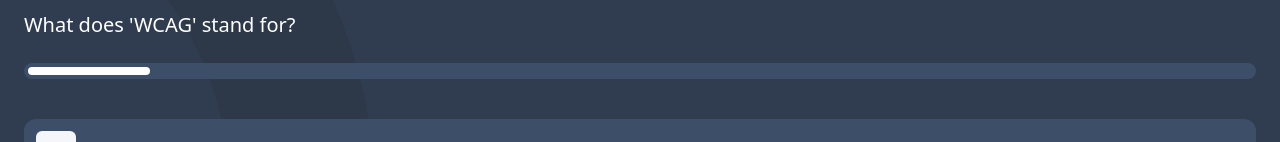
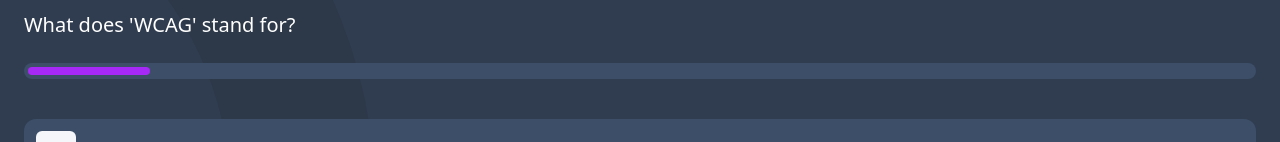
Before and after one commit to Ibarra11/app-quiz, a React (Vite) app: page /quiz/Accessibility in a window 1280 px wide. Shown: the part 125-267 px from the top of the page. Built offline with nearby package versions, Linux system fonts and the light colour scheme.

Commit message:
Move progress bar into own component and change color

```diff
--- a/src/components/Question.tsx
+++ b/src/components/Question.tsx
@@ -168,7 +168,7 @@ function CompletionBar({
       className="relative bg-navy-200 h-4 rounded-full overflow-hidden p-1"
     >
       <Progress.Indicator
-        className="bg-white  h-full rounded-full  transition-all duration-[660ms] ease-[cubic-bezier(0.65, 0, 0.35, 1)]"
+        className="bg-purple  h-full rounded-full  transition-all duration-[660ms] ease-[cubic-bezier(0.65, 0, 0.35, 1)]"
         style={{ width: `${progress}%` }}
       />
     </Progress.Root>
```
